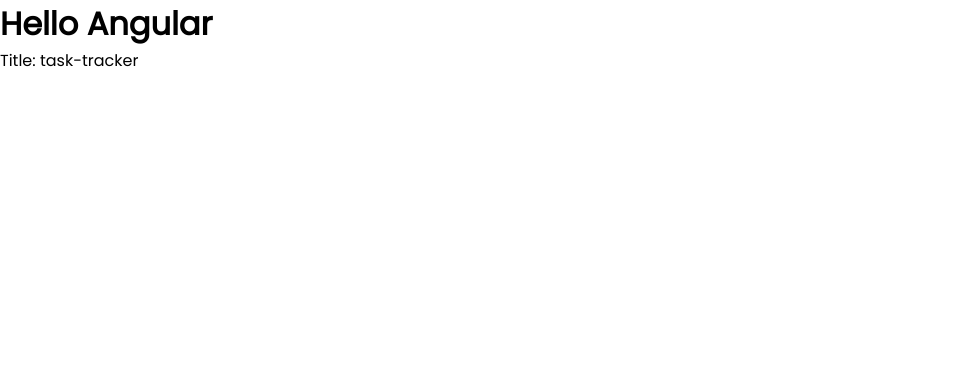
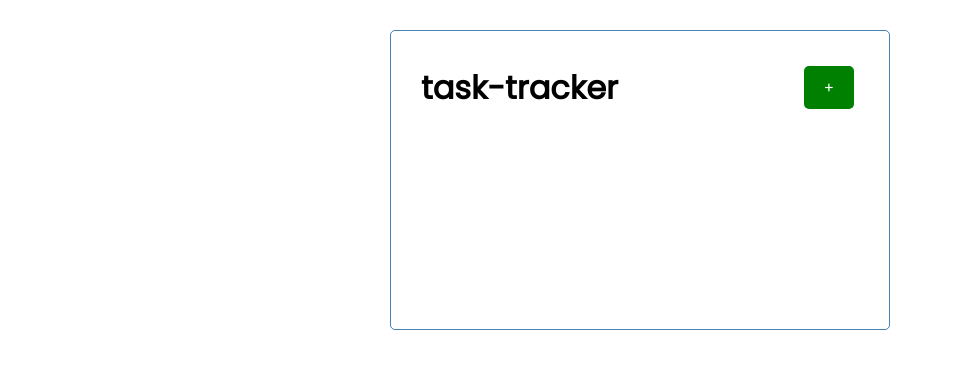
Before and after one commit to ouardiYakoubAbdallah/angular-sample-app, an Angular app: page / in a window 1280 px wide. Shown: the top 368 px of the page, without its empty margins (0-953 px from the left). Built offline with nearby package versions, Linux system fonts and the light colour scheme.

Commit message:
feat: add component input & output ✨

```diff
--- a/src/app/app.component.html
+++ b/src/app/app.component.html
@@ -1,2 +1,3 @@
-<h1>Hello Angular</h1>
-<p>Title: {{title}}</p>
+<div class="container">
+  <app-header></app-header>
+</div>
--- a/src/app/app.component.ts
+++ b/src/app/app.component.ts
@@ -5,6 +5,4 @@ import { Component } from '@angular/core';
   templateUrl: './app.component.html',
   styleUrls: ['./app.component.css'],
 })
-export class AppComponent {
-  title: string = 'task-tracker';
-}
+export class AppComponent {}
--- a/src/app/app.module.ts
+++ b/src/app/app.module.ts
@@ -2,9 +2,11 @@ import { NgModule } from '@angular/core';
 import { BrowserModule } from '@angular/platform-browser';
 
 import { AppComponent } from './app.component';
+import { HeaderComponent } from './components/header/header.component';
+import { ButtonComponent } from './components/button/button.component';
 
 @NgModule({
-  declarations: [AppComponent],
+  declarations: [AppComponent, HeaderComponent, ButtonComponent],
   imports: [BrowserModule],
   providers: [],
   bootstrap: [AppComponent],
--- /dev/null
+++ b/src/app/components/button/button.component.html
@@ -0,0 +1 @@
+<button [ngStyle]="{ 'background-color': color }" class="btn" (click)="onClick()">{{ text }}</button>
--- /dev/null
+++ b/src/app/components/button/button.component.ts
@@ -0,0 +1,19 @@
+import { Component, EventEmitter, Input, Output } from '@angular/core';
+
+@Component({
+  selector: 'app-button',
+  templateUrl: './button.component.html',
+  styleUrls: ['./button.component.css'],
+})
+export class ButtonComponent {
+  @Input() text?: string;
+  @Input() color?: string;
+
+  @Output() btnClick = new EventEmitter();
+
+  constructor() {}
+
+  onClick() {
+    this.btnClick.emit();
+  }
+}
--- /dev/null
+++ b/src/app/components/header/header.component.css
@@ -0,0 +1,6 @@
+header {
+    display: flex;
+    justify-content: space-between;
+    align-items: center;
+    margin-bottom: 20px;
+}
--- /dev/null
+++ b/src/app/components/header/header.component.html
@@ -0,0 +1,4 @@
+<header>
+    <h1>{{ title }}</h1>
+    <app-button color="green" text="+" (btnClick)="toggleAddTask()"></app-button>
+</header>
--- /dev/null
+++ b/src/app/components/header/header.component.ts
@@ -0,0 +1,14 @@
+import { Component } from '@angular/core';
+
+@Component({
+  selector: 'app-header',
+  templateUrl: './header.component.html',
+  styleUrls: ['./header.component.css'],
+})
+export class HeaderComponent {
+  title: string = 'task-tracker';
+
+  toggleAddTask() {
+    console.log('toggle');
+  }
+}
```
Also changed, not shown: src/app/components/button/button.component.css (added), 2 other files (tests, documents, lock files or other folders).
